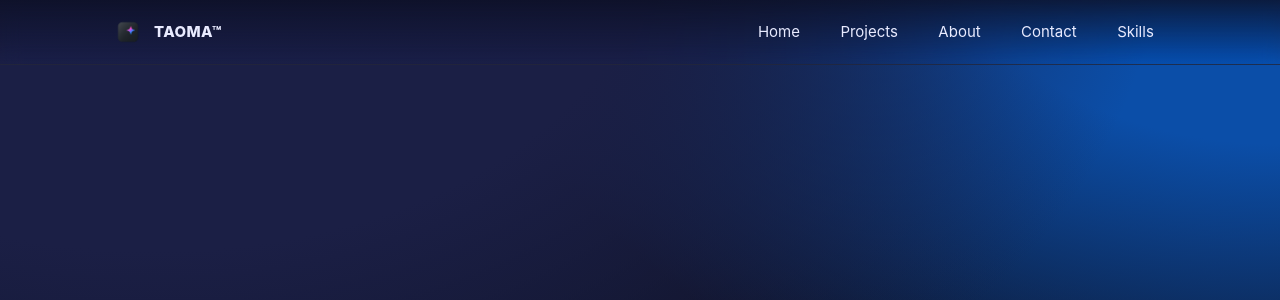
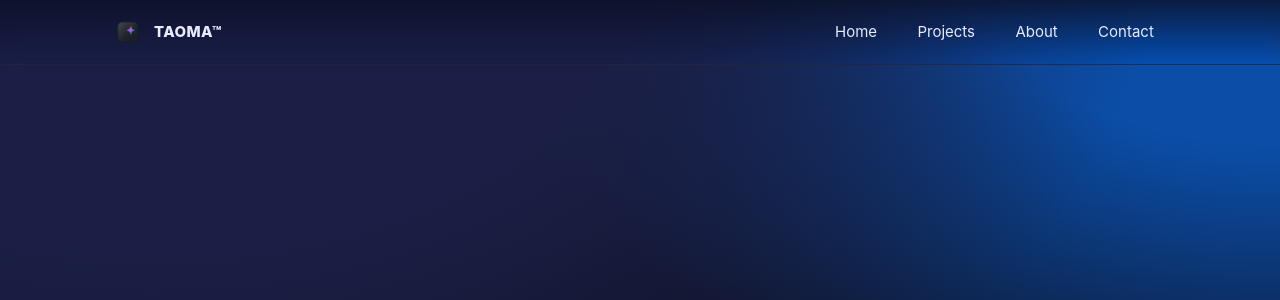
Before and after one commit to TaomasSpace/taoma.space, a Python web app: template templates/base.html in a window 1280 px wide. Shown: the top 300 px of the page. Run offline with Jinja, Linux system fonts and the light colour scheme; the template is opened without the code that fills it, so the values that code supplies are empty.

Commit message:
Revert "added /skills in header"
This reverts commit b2024fe5e7e5b303129661d497eab17974ae463b.

```diff
--- a/templates/partials/header.html
+++ b/templates/partials/header.html
@@ -15,7 +15,6 @@
       <a href="/projects">Projects</a>
       <a href="/about">About</a>
       <a href="/contact">Contact</a>
-      <a href="/skills">Skills</a>
     </nav>
   </div>
 </header>
```
